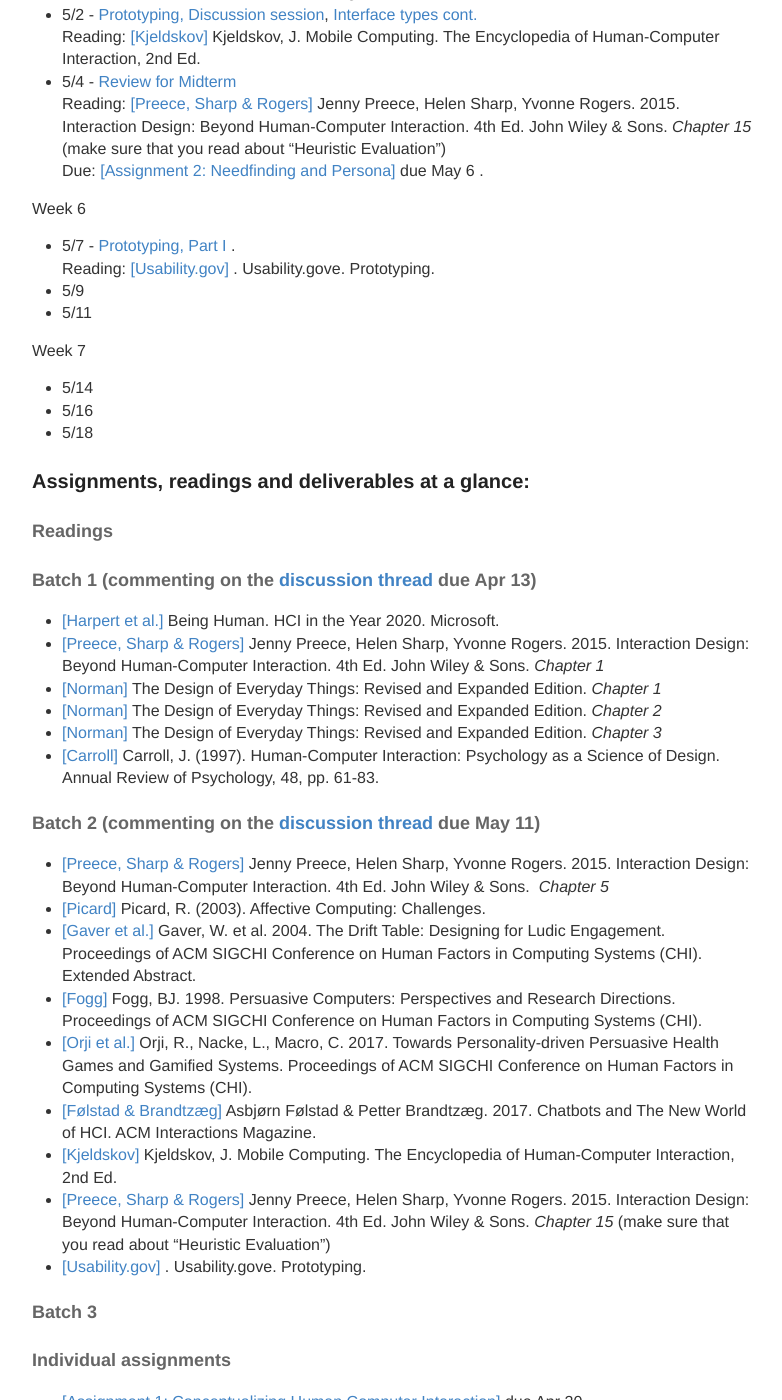
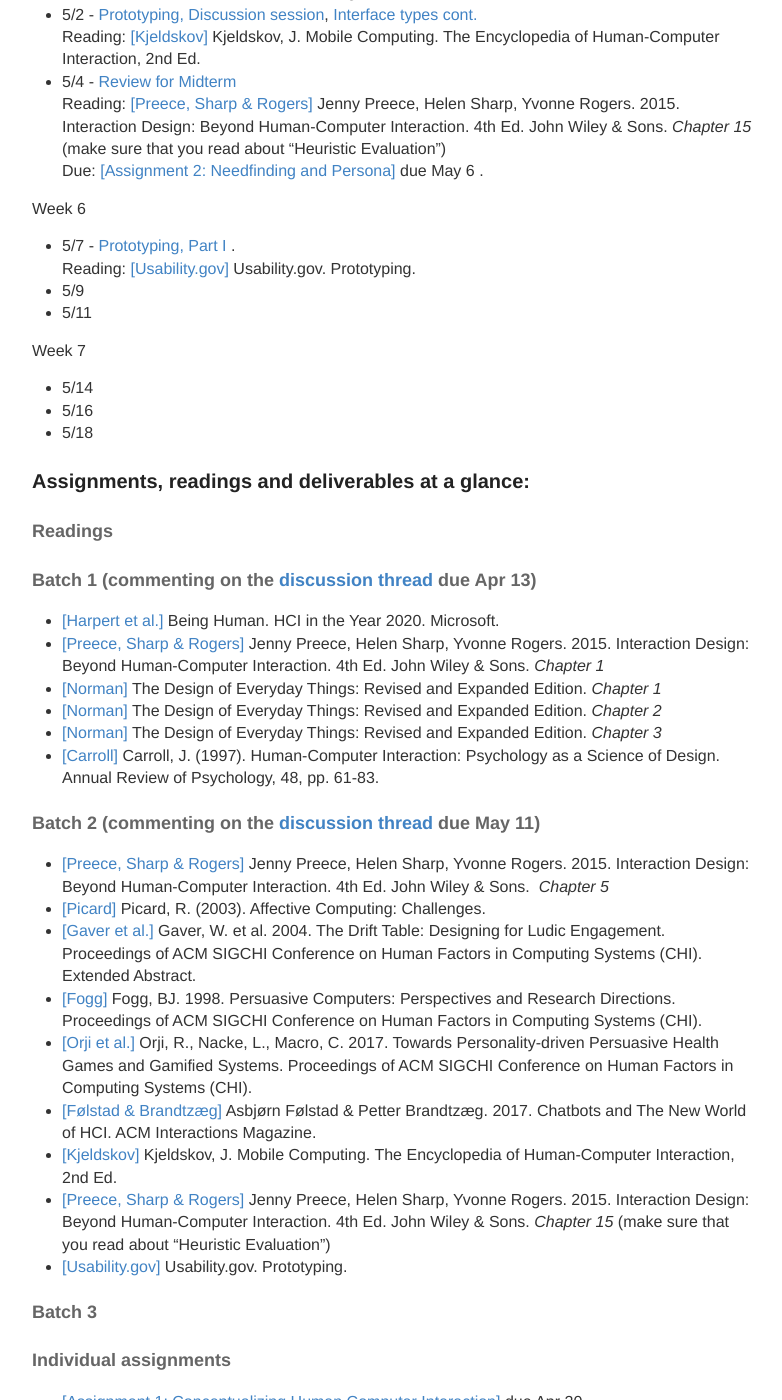
Before and after one commit to hciwang/hciwang.github.io, a Jekyll site: the page built from _posts/2018-3-25-lectures.md, in a window 1280 px wide and 1400 px high, scrolled down 1702 px. Shown: the whole window, without its empty margins (248-1030 px from the left). Built offline with Jekyll 4.4.1, drawn with Linux system fonts in a browser that asks for light colours.

Commit message:
Update 2018-3-25-lectures.md

```diff
--- a/_posts/2018-3-25-lectures.md
+++ b/_posts/2018-3-25-lectures.md
@@ -58,7 +58,7 @@
 
 Week 6
 - 5/7 - [Prototyping, Part I](https://canvas.ucdavis.edu/courses/225630/files?preview=3491453) .
-Reading: [[Usability.gov]](https://www.usability.gov/how-to-and-tools/methods/prototyping.html) . Usability.gove. Prototyping.
+Reading: [[Usability.gov]](https://www.usability.gov/how-to-and-tools/methods/prototyping.html) Usability.gov. Prototyping.
 - 5/9
 - 5/11
 
@@ -88,7 +88,7 @@
 - [[Følstad & Brandtzæg]](http://interactions.acm.org/archive/view/july-august-2017/chatbots-and-the-new-world-of-hci) Asbjørn Følstad & Petter Brandtzæg. 2017. Chatbots and The New World of HCI. ACM Interactions Magazine.
 - [[Kjeldskov]](https://www.interaction-design.org/literature/book/the-encyclopedia-of-human-computer-interaction-2nd-ed/mobile-computing) Kjeldskov, J. Mobile Computing. The Encyclopedia of Human-Computer Interaction, 2nd Ed.
 - [[Preece, Sharp & Rogers]](http://www.id-book.com/) Jenny Preece, Helen Sharp, Yvonne Rogers. 2015. Interaction Design: Beyond Human-Computer Interaction. 4th Ed. John Wiley & Sons.  *Chapter 15* (make sure that you read about "Heuristic Evaluation")
-- [[Usability.gov]](https://www.usability.gov/how-to-and-tools/methods/prototyping.html) . Usability.gove. Prototyping.
+- [[Usability.gov]](https://www.usability.gov/how-to-and-tools/methods/prototyping.html) Usability.gov. Prototyping.
 
 
 
```
